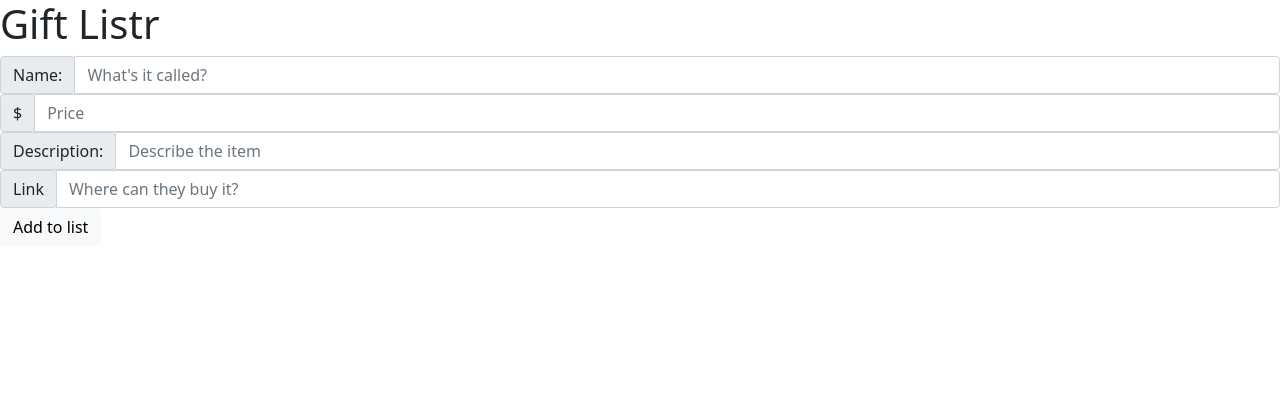
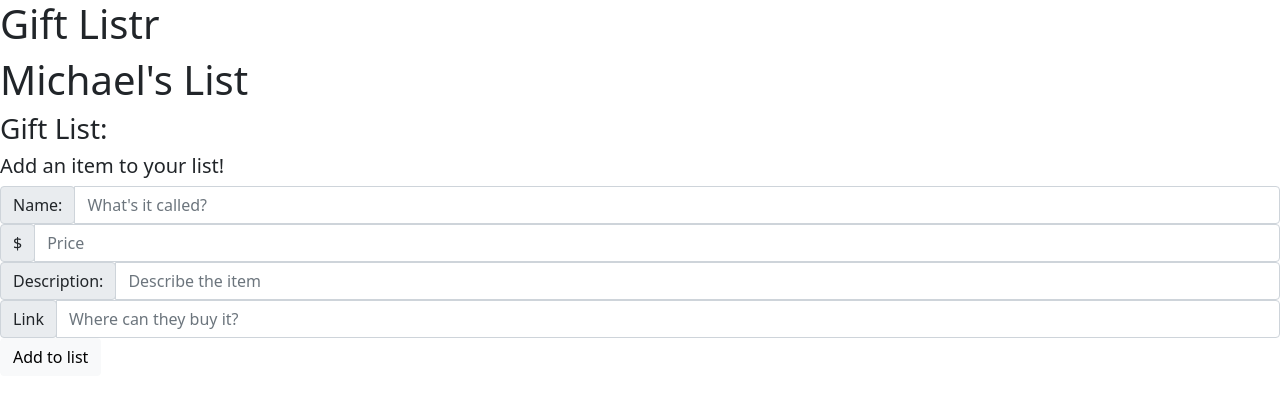
Before and after one commit to tironam/christmaslistr, a website: page public/index.html in a window 1280 px wide. Drawn offline with nearby package versions, Linux system fonts and the light colour scheme.

Commit message:
Added list div to html

```diff
--- a/public/index.html
+++ b/public/index.html
@@ -11,7 +11,12 @@
 <body>
 
     <h1>Gift Listr</h1>
+    <h1>Michael's List</h1>
 
+    <h3>Gift List:</h3>
+    <div class="giftList" id="giftList"></div>
+
+        <h5>Add an item to your list!</h5>
     <div class="input-group flex-nowrap">
         <div class="input-group-prepend">
             <span class="input-group-text" id="addon-wrapping">Name:</span>
```
